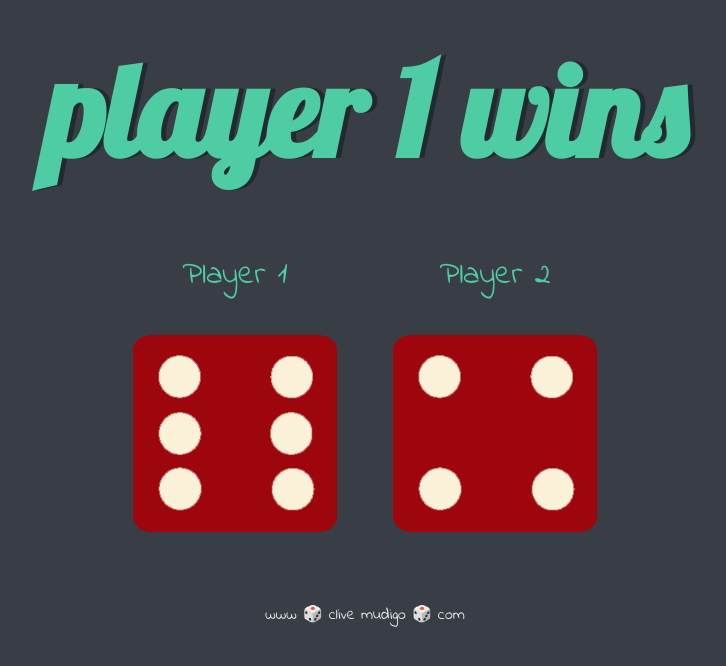
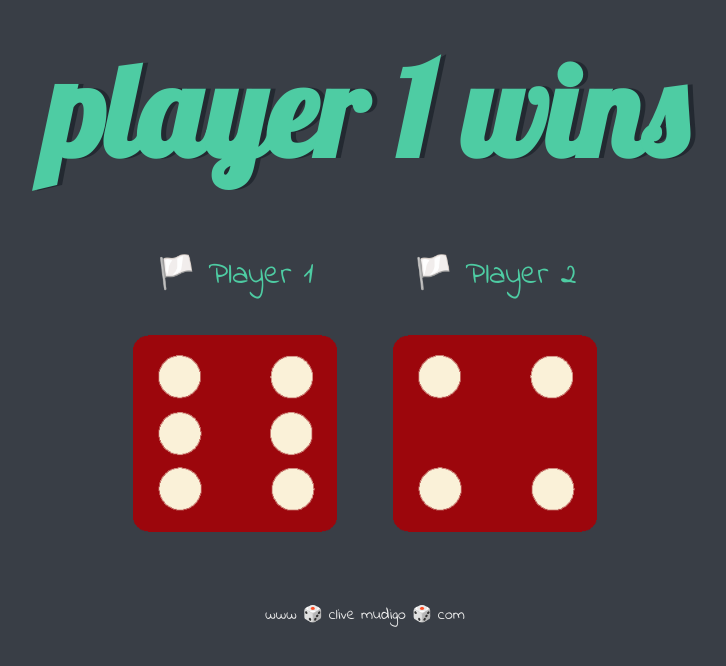
Before and after one commit to CLIFF-MUDIGO/DiceeChallenge, a plain HTML site: page dicee.html in a window 1280 px wide. Shown: the whole page, without its empty margins (275-1001 px from the left). Drawn offline with Linux system fonts and the light colour scheme.

Commit message:
:sparkles: feat: introduced new feature

```diff
--- a/dicee.html
+++ b/dicee.html
@@ -13,12 +13,12 @@
       <h1>Refresh Me</h1>
 
       <div class="dice">
-        <p>Player 1</p>
+        <p> 🏳️ Player 1</p>
         <img class="img1" src="images/dice6.png">
       </div>
 
       <div class="dice">
-        <p>Player 2</p>
+        <p> 🏳️ Player 2</p>
         <img class="img2" src="images/dice6.png">
       </div>
 
```
